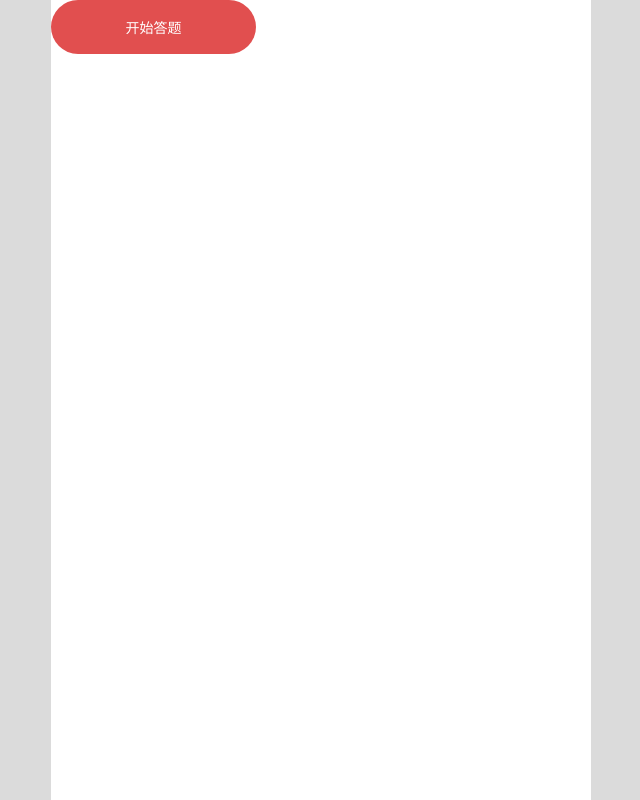
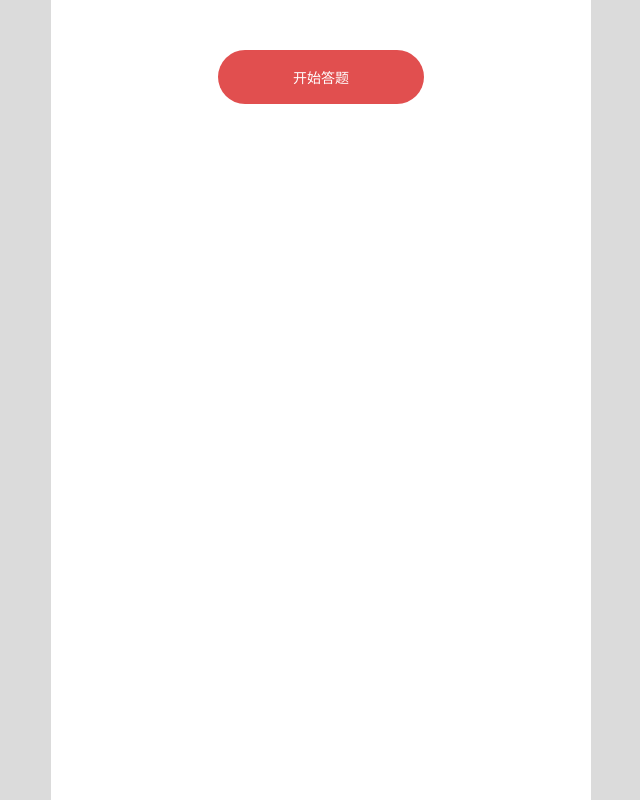
Before and after one commit to Xuwenzhe321/vuex-subject, a Vue app: page /#/ in a window 1280 px wide. Shown: the whole page, without its empty margins (319-959 px from the left). Built offline with nearby package versions, Linux system fonts and the light colour scheme.

Commit message:
readMe update

```diff
--- a/src/pages/home.vue
+++ b/src/pages/home.vue
@@ -1,5 +1,5 @@
 <template>
-    <div>
+    <div class="index-page">
       <router-link :to="{path: '/question'}" tag="button" class="begin-btn">开始答题</router-link>
     </div>
 </template>
@@ -12,6 +12,10 @@
   }
 </script>
 <style>
+  .index-page{
+    padding:50px 0;
+    text-align: center;
+  }
   .begin-btn{
     width: 3.8rem;
     height: 1rem;
```
Also changed, not shown: static/doc.gif (added), 1 other file (tests, documents, lock files or other folders).
